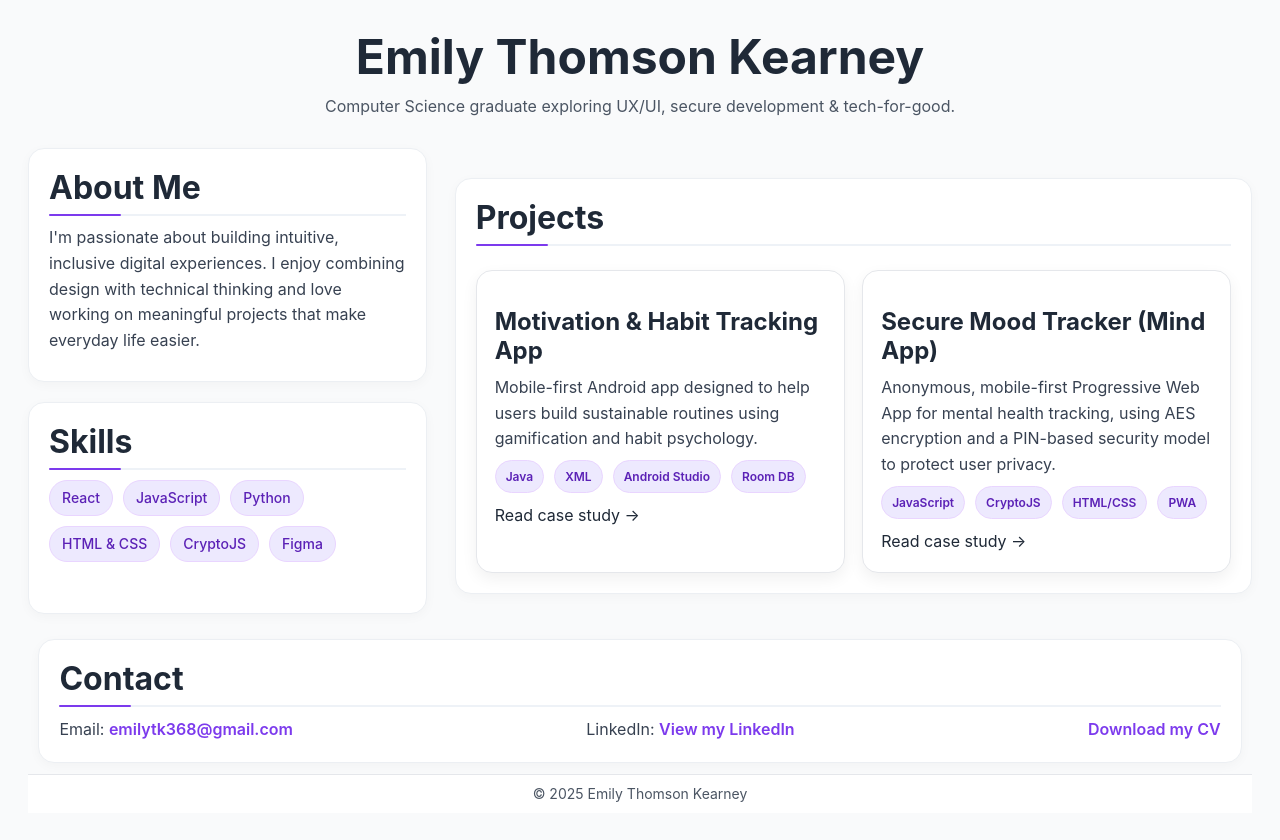
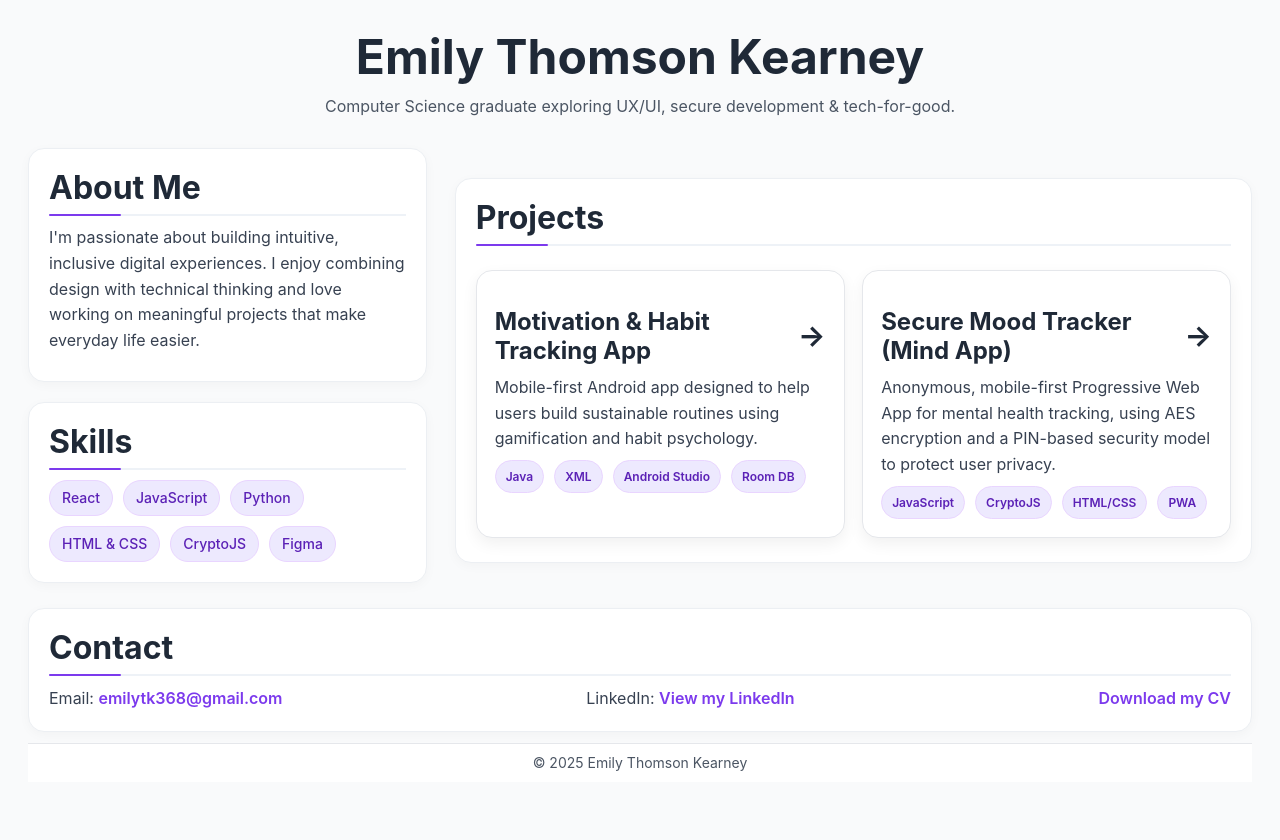
Before and after one commit to Emily36863/Portfolio, a React (Vite) app: page / in a window 1280 px wide. After the commit the page ends 810 px from the top, so only its background shows below. Built offline with nearby package versions, Linux system fonts and the light colour scheme.

Commit message:
Everything but colour

```diff
--- a/src/App.css
+++ b/src/App.css
@@ -127,6 +127,11 @@ a:hover {
   max-width: clamp(940px, 94vw, 1280px);
   margin-inline: auto;
 }
+/* Make Contact span the page width like the grid */
+.section.contact {
+  max-width: none;
+}
+
 .section h2 {
   position: relative;
   margin: 0 0 0.6rem;
@@ -1009,3 +1014,22 @@ button:focus-visible,
        justify-self: center;
      } */
 }
+.project-link {
+  display: inline-flex;
+  align-items: center;
+  gap: 6px;
+  font-weight: 700;
+  text-decoration: none;
+  color: inherit;
+  transition: gap 0.2s ease;
+}
+.project-link:hover {
+  gap: 10px;
+}
+.project-link .arrow {
+  font-size: 1.2em;
+  transition: transform 0.2s ease;
+}
+.project-link:hover .arrow {
+  transform: translateX(4px);
+}
--- a/src/pages/Home.jsx
+++ b/src/pages/Home.jsx
@@ -46,9 +46,14 @@ export default function Home() {
             {projects.map((p) => (
               <article key={p.slug} className="project-card">
                 <h3 className="project-title">
-                  <Link to={`/projects/${p.slug}`}>{p.title}</Link>
+                  <Link to={`/projects/${p.slug}`} className="project-link">
+                    {p.title}
+                    <span className="arrow">→</span>
+                  </Link>
                 </h3>
+
                 <p>{p.summary}</p>
+
                 <div className="meta-row" style={{ marginTop: 8 }}>
                   {p.tech.slice(0, 4).map((t) => (
                     <span key={t} className="badge-soft">
@@ -56,9 +61,8 @@ export default function Home() {
                     </span>
                   ))}
                 </div>
-                <div style={{ marginTop: 10 }}>
-                  <Link to={`/projects/${p.slug}`}>Read case study →</Link>
-                </div>
+
+                {/* removed "Read case study" block */}
               </article>
             ))}
           </div>
```
Also changed, not shown: src/pages/ProjectCard.jsx (+6 -3 lines).
